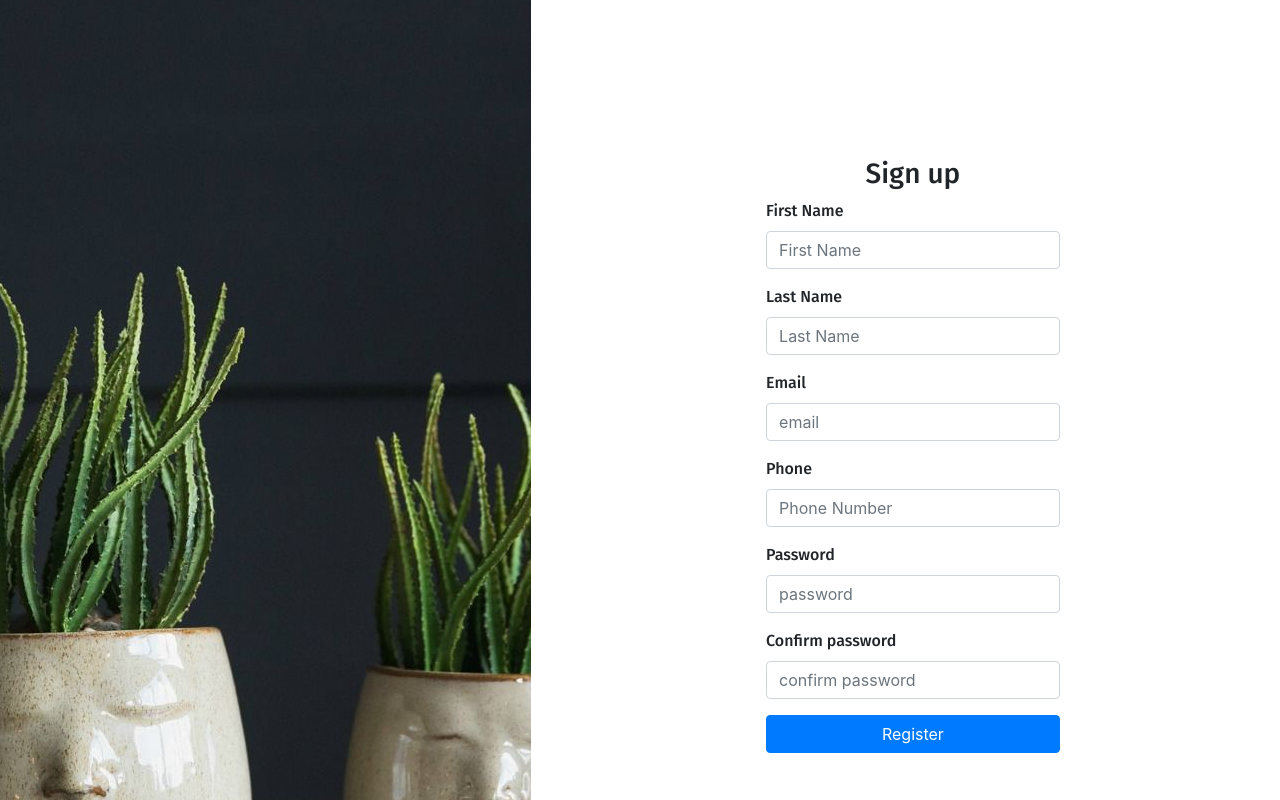
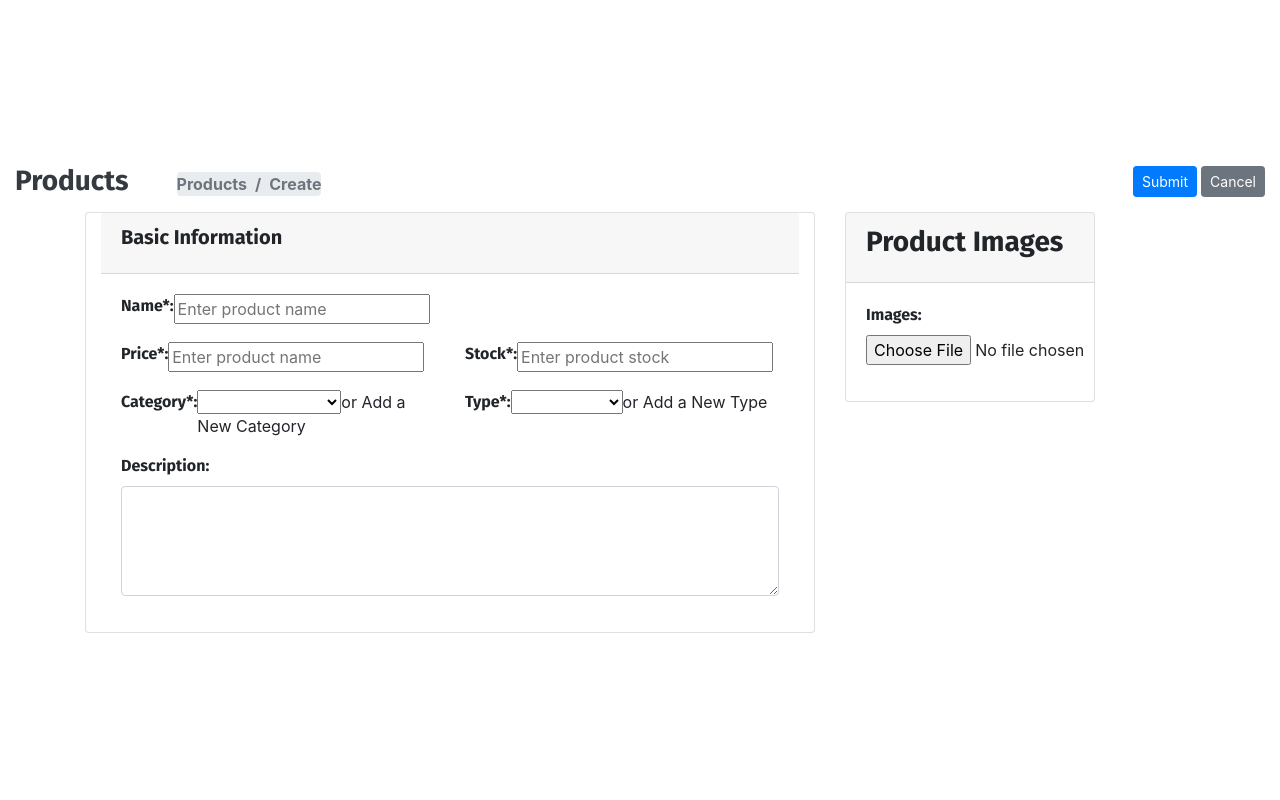
Before and after one commit to hamxajaved/seedlify, a React (Create React App) app: page /register in a window 1280 px wide. Built offline with nearby package versions, Linux system fonts and the light colour scheme.

Commit message:
Plant create UI

```diff
--- a/package.json
+++ b/package.json
@@ -8,6 +8,7 @@
     "@testing-library/jest-dom": "^5.11.9",
     "@testing-library/react": "^11.2.5",
     "@testing-library/user-event": "^12.7.1",
+    "axios": "^0.21.1",
     "bootstrap": "^4.6.0",
     "bootstrap-icons": "^1.3.0",
     "react": "^17.0.1",
--- a/src/App.js
+++ b/src/App.js
@@ -4,13 +4,15 @@ import Register from "./Authentication_pages/Register";
 import Footer from "./components/Footer";
 import Home from "./components/Home";
 import Navbar from "./components/Navbar";
+import Create from "./Product/Create";
 
 import { BrowserRouter, Route, Switch } from "react-router-dom";
 
 function App() {
   return (
-    <div className="App">
-      <BrowserRouter>
+    <BrowserRouter>
+      <div className="App">
+        <Navbar></Navbar>
         <Switch>
           <Route exact path="/" component={() => <Home />}></Route>
           <Route path="/login" component={() => <Login></Login>}></Route>
@@ -18,9 +20,14 @@ function App() {
             path="/register"
             component={() => <Register></Register>}
           ></Route>
+          <Route
+            path="/create-product"
+            component={() => <Create></Create>}
+          ></Route>
         </Switch>
-      </BrowserRouter>
-    </div>
+      </div>
+      <Footer></Footer>
+    </BrowserRouter>
   );
 }
 
--- a/src/Authentication_pages/Login.js
+++ b/src/Authentication_pages/Login.js
@@ -1,13 +1,42 @@
 // @flow
-import * as React from "react";
+import React, { useState } from "react";
 import auth from "../img/auth.jpg";
+import axios from "axios";
+import { useHistory } from "react-router-dom";
+
 export function Login() {
+  let history = useHistory();
+  const [state, setState] = useState({
+    email: "",
+    password: "",
+  });
+
+  const url = "http://localhost:8000/api/login";
+
+  const handleSubmit = (event) => {
+    event.preventDefault();
+    console.log("State : ", state);
+    axios.post(url, state).then((response) => {
+      response.data
+        ? console.log("Condition is false in response ", response.data)
+        : console.log("Response from register api : ", response.data);
+      history.push("/");
+    });
+  };
+
+  function handleChange(event) {
+    const value = event.target.value;
+    setState({
+      ...state,
+      [event.target.name]: value,
+    });
+  }
   return (
     <div className="row h-100">
       <div className="col-sm-5 col-md-5 col-lg-5 bg-dark auth-image "></div>
       <div className="col-sm-7 col-md-7 col-lg-7 my-auto">
         <div className="auth-div">
-          <form>
+          <form onSubmit={handleSubmit}>
             <h3 className="text-center">Login</h3>
             <div className="form-group">
               <label>Email</label>
@@ -16,6 +45,7 @@ export function Login() {
                 name="email"
                 placeholder="email"
                 className="form-control"
+                onChange={handleChange}
               ></input>
             </div>
             <div className="form-group">
@@ -25,6 +55,7 @@ export function Login() {
                 name="password"
                 placeholder="password"
                 className="form-control"
+                onChange={handleChange}
               ></input>
             </div>
             <br></br>
--- a/src/Authentication_pages/Register.js
+++ b/src/Authentication_pages/Register.js
@@ -1,31 +1,52 @@
 // @flow
-import * as React from "react";
+import React, { useState } from "react";
+import axios from "axios";
+import { useHistory } from "react-router-dom";
 function Register() {
+  let history = useHistory();
+
+  const [state, setState] = useState({
+    name: "",
+    email: "",
+    address: "Lahore",
+    password: "",
+    password_confirmaton: "",
+  });
+  const url = "http://localhost:8000/api/register";
+
+  const handleSubmit = (event) => {
+    event.preventDefault();
+    axios.post(url, state).then((response) => {
+      console.log("Response from register api : ", response.data);
+      history.push("/login");
+    });
+  };
+
+  function handleChange(event) {
+    const value = event.target.value;
+    setState({
+      ...state,
+      [event.target.name]: value,
+    });
+  }
+
   return (
     <div className="row h-100">
       <div className="col-sm-5 col-md-5 col-lg-5 auth-image bg-dark"></div>
       <div className="col-sm-7 col-md-7 col-lg-7 my-auto ">
         <div className="auth-div rg">
-          <form>
+          <form onSubmit={handleSubmit}>
             <div className="text-center">
               <h3>Sign up</h3>
             </div>
             <div className="form-group">
-              <label>First Name</label>
+              <label>Name</label>
               <input
                 type="text"
                 name="name"
                 placeholder="First Name"
                 className="form-control"
-              ></input>
-            </div>
-            <div className="form-group">
-              <label>Last Name</label>
-              <input
-                type="text"
-                name="lastname"
-                placeholder="Last Name"
-                className="form-control"
+                onChange={handleChange}
               ></input>
             </div>
 
@@ -36,6 +57,7 @@ function Register() {
                 name="email"
                 placeholder="email"
                 className="form-control"
+                onChange={handleChange}
               ></input>
             </div>
 
@@ -55,6 +77,7 @@ function Register() {
                 name="password"
                 placeholder="password"
                 className="form-control"
+                onChange={handleChange}
               ></input>
             </div>
             <div className="form-group">
@@ -64,6 +87,7 @@ function Register() {
                 name="password_confirmation"
                 placeholder="confirm password"
                 className="form-control"
+                onChange={handleChange}
               ></input>
             </div>
             <div>
--- /dev/null
+++ b/src/Product/Create.js
@@ -0,0 +1,198 @@
+import React, { useState } from "react";
+import auth from "../img/auth.jpg";
+import axios from "axios";
+import { useHistory } from "react-router-dom";
+
+function Create() {
+  let history = useHistory();
+  const [state, setState] = useState({
+    name: "",
+    price: "",
+    stock: "",
+    avatar: "",
+    plant_id: "1",
+    category_id: "1",
+  });
+
+  function handleChange(event) {
+    const value = event.target.value;
+    setState({
+      ...state,
+      [event.target.name]: value,
+    });
+  }
+  const url = "http://localhost:8000/api/addPlant";
+  const handleSubmit = (event) => {
+    event.preventDefault();
+    console.log("State : ", state);
+    axios.post(url, state).then((response) => {
+      response.data
+        ? console.log("Condition is false in response ", response.data)
+        : console.log("Response from register api : ", response.data);
+      history.push("/");
+    });
+  };
+
+  return (
+    <div className="d-flex flex-column flex-column-fluid no-gutters">
+      <div className="subheader py-2 py-lg-6 subheader-solid" id="kt_subheader">
+        <div className="container-fluid d-flex align-items-center justify-content-between flex-wrap flex-sm-nowrap">
+          <div className="d-flex align-items-center flex-wrap mr-1">
+            <div className="d-flex align-items-baseline flex-wrap mr-5">
+              <h3 className="text-dark font-weight-bold my-1 mr-5">Products</h3>
+              <ul className="breadcrumb breadcrumb-transparent breadcrumb-dot font-weight-bold p-0 my-2 font-size-sm">
+                <li className="breadcrumb-item">
+                  <a href="" className="text-muted">
+                    Products
+                  </a>
+                </li>
+                <li className="breadcrumb-item">
+                  <a href="" className="text-muted">
+                    Create
+                  </a>
+                </li>
+              </ul>
+            </div>
+          </div>
+          <div className="d-flex align-items-center">
+            <button
+              type="button"
+              className="btn btn-sm btn-primary margin-r-10"
+              onClick={handleSubmit}
+            >
+              Submit
+            </button>
+            <button className="btn btn-sm btn-secondary ml-1" role="btnutton">
+              Cancel
+            </button>
+          </div>
+        </div>
+      </div>
+      <div className="d-flex flex-column-fluid" id="kt_content">
+        <div className="container mb-3">
+          <div className="row">
+            <div className="col-lg-8">
+              <div className="card card-custom col-lg-12">
+                <div className="card-header">
+                  <h5 className="card-title font-weight-bolder">
+                    Basic Information
+                  </h5>
+                </div>
+                <form className="form form--label-right">
+                  <div className="card-body">
+                    <div className="section section--first">
+                      <div className="form-group row">
+                        <div className="col-lg-6">
+                          <label className="font-weight-bolder">Name*:</label>
+                          <input
+                            type="text"
+                            data-vv-as="Name"
+                            name="name"
+                            placeholder="Enter product name"
+                            onChange={handleChange}
+                          ></input>
+                          <span className="invalid-feedback"></span>
+                        </div>
+                      </div>
+                      <div className="form-group row">
+                        <div className="col-lg-6">
+                          <label className="font-weight-bolder">Price*:</label>
+                          <input
+                            type="text"
+                            data-vv-as="Name"
+                            name="price"
+                            placeholder="Enter product name"
+                            onChange={handleChange}
+                          ></input>
+                          <span className="invalid-feedback"></span>
+                        </div>
+                        <div className="col-lg-6">
+                          <label className="font-weight-bolder">Stock*:</label>
+                          <input
+                            type="text"
+                            name="stock"
+                            placeholder="Enter product stock "
+                            onChange={handleChange}
+                          ></input>
+                          <span className="invalid-feedback"></span>
+                        </div>
+                      </div>
+
+                      <div className="form-group row">
+                        <div className="col-lg-6">
+                          <label className="font-weight-bolder">
+                            Category*:
+                          </label>
+                          <select name="category_id">
+                            <option disabled value="">
+                              Select Category
+                            </option>
+                            <option></option>
+                          </select>
+                          <span className="invalid-feedback"></span>
+                          <a>or Add a New Category</a>
+                        </div>
+                        <div className="col-lg-6">
+                          <label className="font-weight-bolder">Type*:</label>
+                          <select name="type_id">
+                            <option disabled value="">
+                              Select Type
+                            </option>
+                            <option></option>
+                          </select>
+                          <span className="invalid-feedback"></span>
+                          <a>or Add a New Type</a>
+                        </div>
+                      </div>
+                      <div className="form-group">
+                        <label className="font-weight-bolder">
+                          Description:
+                        </label>
+                        <textarea
+                          className="form-control"
+                          rows="4"
+                          name="description"
+                          onChange={handleChange}
+                        ></textarea>
+                        <span className="invalid-feedback"></span>
+                      </div>
+                    </div>
+                  </div>
+                </form>
+              </div>
+            </div>
+            {/* begin: Right Sidebar */}
+            <div className="col-lg-4">
+              <div className="card card-custom mt-8">
+                <div className="card-header">
+                  <h3 className="card-title font-weight-bolder">
+                    Product Images
+                  </h3>
+                </div>
+                <form className="form form--label-right">
+                  <div className="card-body">
+                    <div className="section section--first">
+                      <div className="form-group">
+                        <label className="font-weight-bolder">Images:</label>
+                        <div id="my-strictly-unique-vue-upload-multiple-image">
+                          <input
+                            type="file"
+                            name="avatar"
+                            onChange={handleChange}
+                          ></input>
+                          <span className="invalid-feedback"></span>
+                        </div>
+                      </div>
+                    </div>
+                  </div>
+                </form>
+              </div>
+            </div>
+            {/* end: Right Sidebar */}
+          </div>
+        </div>
+      </div>
+    </div>
+  );
+}
+export default Create;
--- a/src/index.js
+++ b/src/index.js
@@ -6,10 +6,11 @@ import reportWebVitals from "./reportWebVitals";
 import "bootstrap/dist/css/bootstrap.css";
 import { Login } from "./Authentication_pages/Login";
 import Register from "./Authentication_pages/Register";
+import Create from "./Product/Create";
 
 ReactDOM.render(
   <React.StrictMode>
-    <App />
+    <Create />
   </React.StrictMode>,
   document.getElementById("root")
 );
```
Also changed, not shown: src/components/Navbar.js (+6 -5 lines), 1 other file (tests, documents, lock files or other folders).
